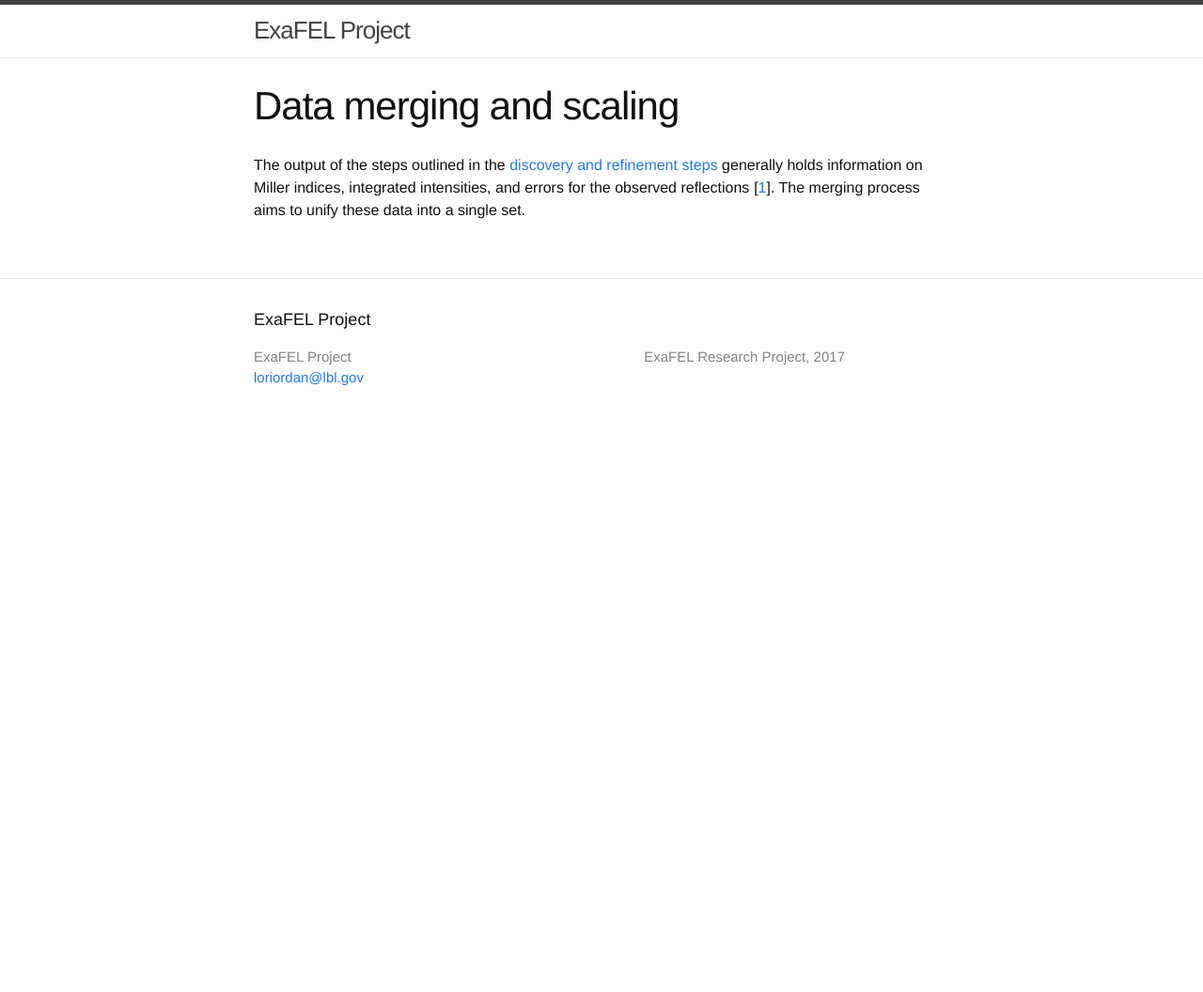
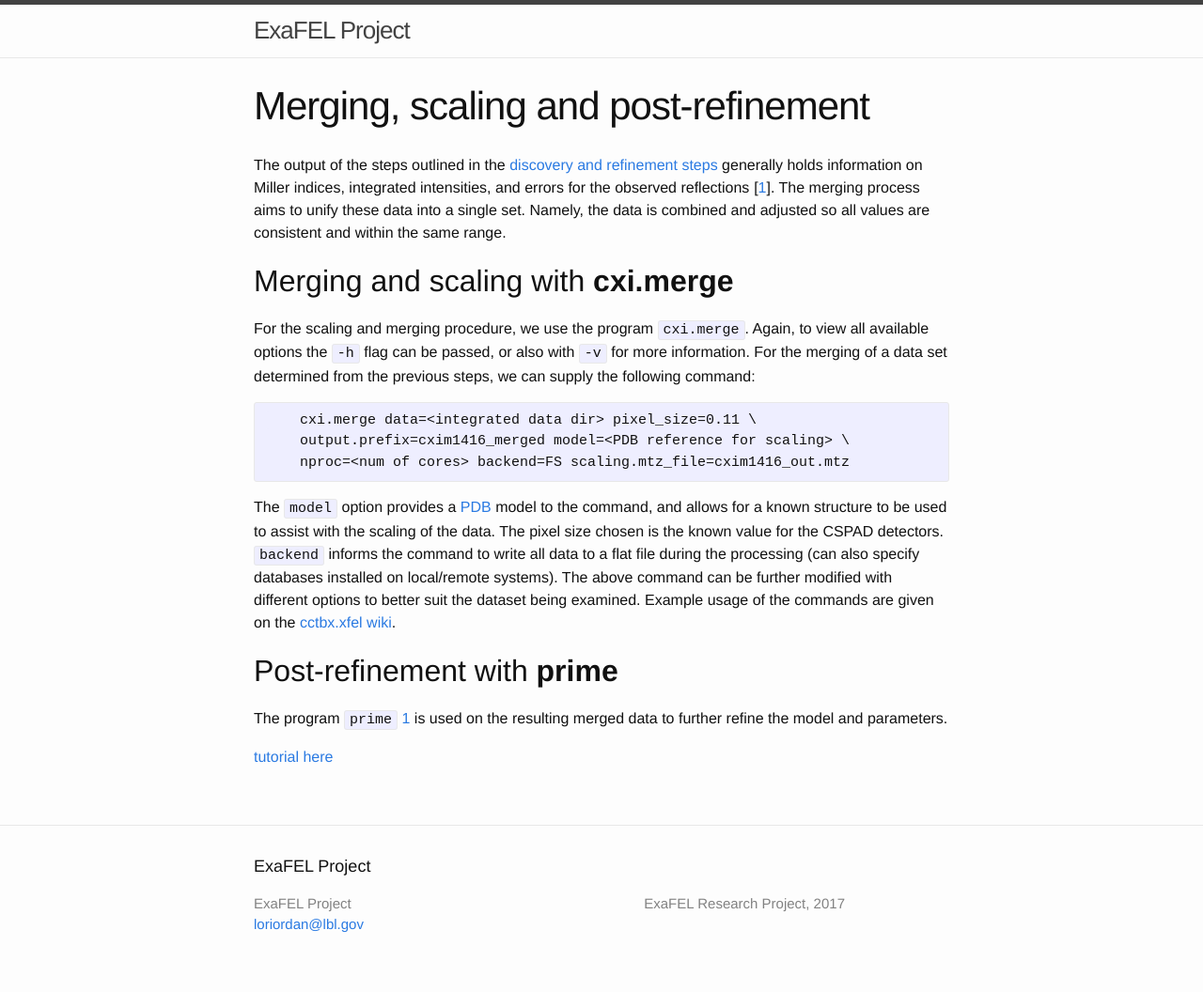
Before and after one commit to ExaFEL/docs, a Jekyll site: the page built from _pages/merge-scale.md, in a window 1280 px wide. Shown: the whole page at 94% size. Built offline with Jekyll 4.4.1, drawn with Linux system fonts in a browser that asks for light colours; formulas are drawn with MathJax 3; before the commit the page ends 900 px from its top, so only the background shows below that.

Commit message:
Adding description of prime

````diff
--- a/_pages/merge-scale.md
+++ b/_pages/merge-scale.md
@@ -1,7 +1,24 @@
 ---
 layout: "page"
-title: "Data merging and scaling"
+title: "Merging, scaling and post-refinement"
 permalink: merge-scale
 ---
 
-The output of the steps outlined in the [discovery and refinement steps](disc-refine.html) generally holds information on Miller indices, integrated intensities, and errors for the observed reflections$$~$$[[1](http://viper.lbl.gov/cctbx.xfel/index.php/Merging)]. The merging process aims to unify these data into a single set.
+The output of the steps outlined in the [discovery and refinement steps](disc-refine.html) generally holds information on Miller indices, integrated intensities, and errors for the observed reflections$$~$$[[1](http://viper.lbl.gov/cctbx.xfel/index.php/Merging)]. The merging process aims to unify these data into a single set. Namely, the data is combined and adjusted so all values are consistent and within the same range.
+
+## Merging and scaling with **cxi.merge**
+
+For the scaling and merging procedure, we use the program `cxi.merge`. Again, to view all available options the `-h` flag can be passed, or also with `-v` for more information. For the merging of a data set determined from the previous steps, we can supply the following command:
+
+  ```Bash
+    cxi.merge data=<integrated data dir> pixel_size=0.11 \
+    output.prefix=cxim1416_merged model=<PDB reference for scaling> \
+    nproc=<num of cores> backend=FS scaling.mtz_file=cxim1416_out.mtz
+  ```
+The `model` option provides a [PDB](http://www.rcsb.org/pdb/home/home.do) model to the command, and allows for a known structure to be used to assist with the scaling of the data. The pixel size chosen is the known value for the CSPAD detectors. `backend` informs the command to write all data to a flat file during the processing (can also specify databases installed on local/remote systems). The above command can be further modified with different options to better suit the dataset being examined. Example usage of the commands are given on the [cctbx.xfel wiki](http://viper.lbl.gov/cctbx.xfel/index.php/2017_cxi_merge_tutorial).
+
+## Post-refinement with **prime**
+
+The program `prime` [1](http://dx.doi.org/10.7554/eLife.05421) is used on the resulting merged data to further refine the model and parameters.
+
+[tutorial here](http://viper.lbl.gov/cctbx.xfel/index.php/2017_prime_tutorial)
````
Also changed, not shown: index.md (+1 -1 lines), 2 other files.
